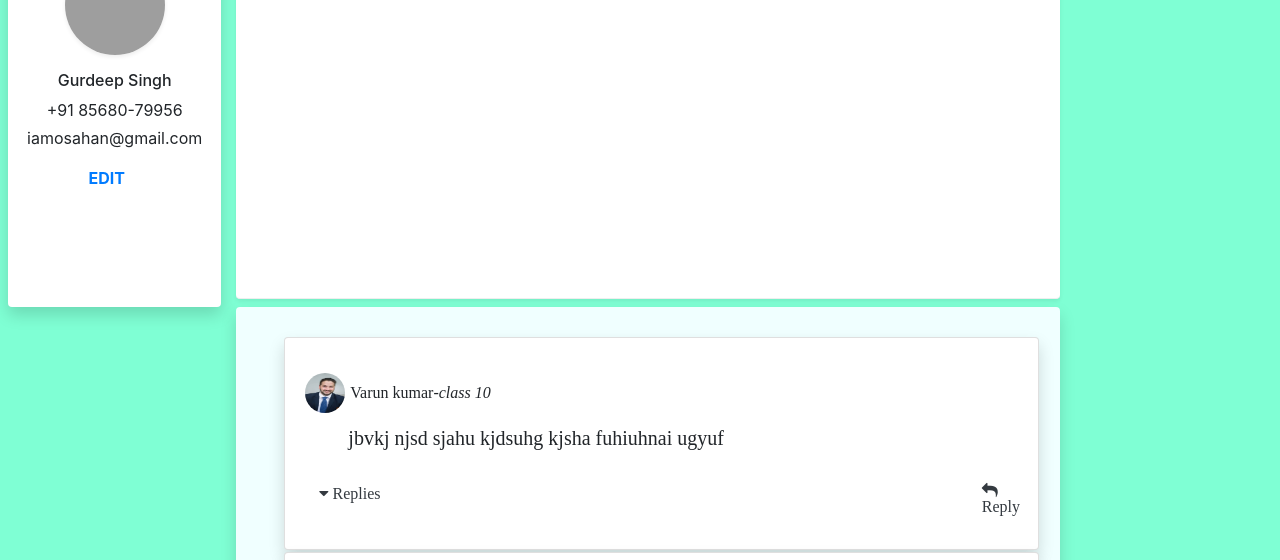
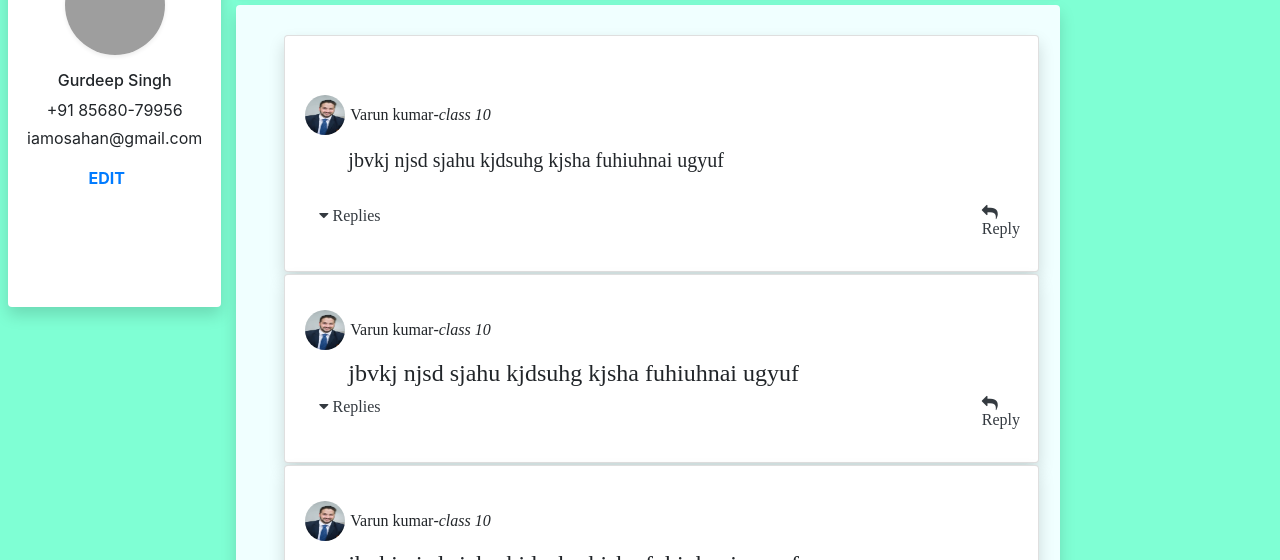
Before and after one commit to naidugova/frontend-project, a plain HTML site: page discussions.html in a window 1280 px wide. Shown: the part 221-781 px from the top of the page. Drawn offline with Linux system fonts and the light colour scheme; grey boxes are pictures that could not be loaded; some icons are missing.

Commit message:
modified discussions

```diff
--- a/css/discussions.css
+++ b/css/discussions.css
@@ -1,4 +1,4 @@
-.row-content {
+.row-content1 {
     margin: 0px auto;
     padding: 30px 0px 0px 0px;
     border-bottom: 1px ridge;
--- a/discussions.html
+++ b/discussions.html
@@ -125,17 +125,17 @@
                 <div class="col-12  col-sm-8 ">
 
 
-                    <div class="row row-content shadow-sm rounded discuss"style="background-color:white ">
+                    <div class="row row-content1 shadow-sm rounded discuss"style="background-color:white ">
                         <div class="col-12 ">
                             <h3>Discussions</h3><hr>
                         </div>
                     </div>
 
 
-                    <div class="row row-content rounded shadow mt-2" style="background-color:azure" >
+                    <div class="row row-content1 rounded shadow mt-2" style="background-color:azure" >
 
                         <div class="card ml-5 col-11 mt-4gi shadow">
-                            <div class="card-body">
+                            <div class="card-body mt-4">
 
                                 <div class="row align-items-center">
                                     <a href="#">
```
